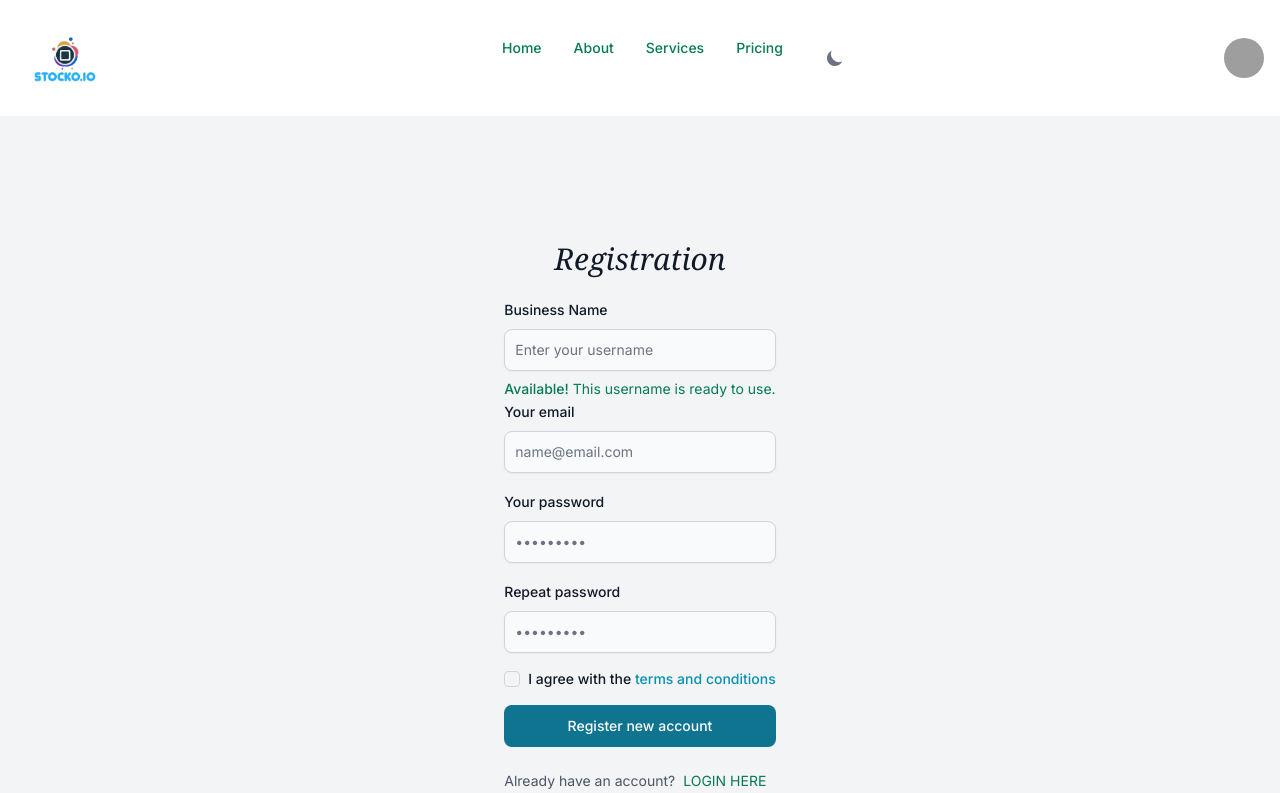
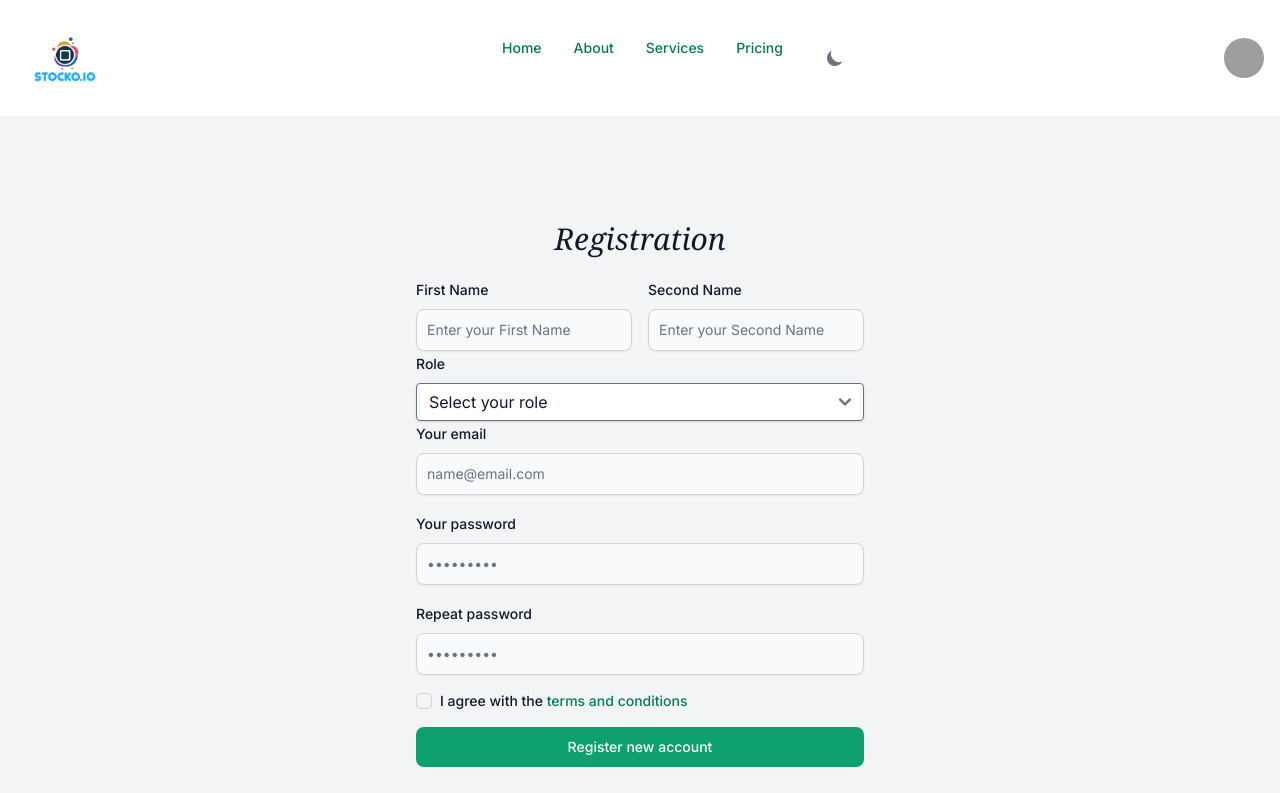
Before and after one commit to Muthomi254/stock.o_fend, a Next.js app: page /register in a window 1280 px wide. Shown: the top 793 px of the page. Built offline with nearby package versions, Linux system fonts and the light colour scheme; grey boxes are pictures that could not be loaded.

Commit message:
(ft):Adding react hot toast for notifications in register, login and forgot password

```diff
--- a/src/app/(pages)/(auth)/forgotPassword/ForgotPassword.jsx
+++ b/src/app/(pages)/(auth)/forgotPassword/ForgotPassword.jsx
@@ -2,15 +2,59 @@
 
 import { Button, Label, TextInput } from 'flowbite-react';
 import Link from 'next/link';
+import React, { useState } from 'react';
+import { useRouter } from 'next/navigation';
+import toast from 'react-hot-toast';
 
 export default function ForgotPassword() {
+
+const router = useRouter();
+const [loading, setLoading] = useState(false);
+
+const handleSubmit = async (e) => {
+  e.preventDefault();
+  setLoading(true); // Set loading state to true during form submission
+
+  // Use toast.promise to handle loading state and toast notifications
+  await toast.promise(
+    submitForm(), // Example function for form submission
+    {
+      loading: 'Resetting...', // Display loading message
+      success: () => {
+        router.push('/login'); // Redirect to ProductTable page on success
+        return toast('Good Job! Password Reset is Successful!', {
+          icon: '👏',
+        }); // Return success message
+      },
+      error: (error) => {
+        console.error('Form submission error:', error);
+        return toast.error('Error while Resetting Password. Please try again later.'); // Return error message
+      },
+    }
+  );
+
+  setLoading(false); // Set loading state to false after form submission completes
+};
+
+const submitForm = async () => {
+  // Simulate form submission function
+  // Replace this with your actual form submission logic
+  // For demonstration purposes, add a delay using setTimeout
+  return new Promise((resolve) => {
+    setTimeout(() => {
+      // Assume form submission is successful
+      resolve();
+    }, 1000); // Simulate 1 second delay
+  });
+};
+
   return (
     <div className="flex flex-col items-center justify-center min-h-screen py-12 bg-gray-100 dark:bg-gray-900 text-gray-900 dark:text-white transition-colors duration-500">
       <span className="text-3xl text-bold font-serif italic pb-5">
         Reset Password
       </span>
 
-      <form className="flex max-w-md flex-col gap-4">
+      <form className="flex max-w-md flex-col gap-4" onSubmit={handleSubmit}>
         <div>
           <div>
             <div className="mb-2 block">
@@ -47,12 +91,14 @@ export default function ForgotPassword() {
             shadow
           />
         </div>
-        <Button
-          className="hover:bg-green-900 hover:dark:bg-green-500"
+
+        <button
+          className="text-white bg-green-500 hover:bg-green-600 focus:ring-4 focus:outline-none focus:ring-green-300 font-medium rounded-lg text-sm w-full sm:w-auto px-5 py-2.5 text-center dark:bg-green-400 dark:hover:bg-green-500 dark:focus:ring-green-700"
           type="submit"
+          disabled={loading}
         >
-          Reset Password
-        </Button>
+          {loading ? 'Resetting...' : 'Reset new Password'}
+        </button>
         <div className="text-sm mt-2">
           <p className="text-gray-600 dark:text-gray-400">
             Don't have an account?{' '}
--- a/src/app/(pages)/(auth)/login/Login.jsx
+++ b/src/app/(pages)/(auth)/login/Login.jsx
@@ -1,14 +1,60 @@
 'use client';
 
+import React, { useState } from 'react';
 import { Button, Checkbox, Label, TextInput } from 'flowbite-react';
 import Link from 'next/link';
+import { useRouter } from 'next/navigation';
+import toast from 'react-hot-toast';
+
 
 export default function LoginForm() {
+
+const router = useRouter();
+const [loading, setLoading] = useState(false);
+
+const handleSubmit = async (e) => {
+  e.preventDefault();
+  setLoading(true); // Set loading state to true during form submission
+
+ // Use toast.promise to handle loading state and toast notifications
+    await toast.promise(
+      submitForm(), // Example function for form submission
+      {
+        loading: 'Logging in...', // Display loading message
+        success: () => {
+          router.push('/HomePage'); // Redirect to ProductTable page on success
+          return toast('Good Job! Login Successful', {
+            icon: '👏',
+          });; // Return success message
+        },
+        error: (error) => {
+          console.error('Form submission error:', error);
+          return toast.error('Error while Login. Please try again later.');
+; // Return error message
+        },
+      }
+    );
+
+    setLoading(false); // Set loading state to false after form submission completes
+  };
+
+const submitForm = async () => {
+  // Simulate form submission function
+  // Replace this with your actual form submission logic
+  // For demonstration purposes, add a delay using setTimeout
+  return new Promise((resolve) => {
+    setTimeout(() => {
+      // Assume form submission is successful
+      resolve();
+    }, 1000); // Simulate 1 second delay
+  });
+};
+
   return (
     <div className="flex flex-col items-center justify-center min-h-screen py-12 bg-gray-100 dark:bg-gray-900 text-gray-900 dark:text-white transition-colors duration-500">
       <span className="text-3xl text-bold font-serif italic pb-5">Login</span>
 
-      <form className="flex max-w-md  flex-col gap-4">
+      <form className="flex max-w-lg flex-col gap-4" onSubmit={handleSubmit}>
         <div>
           <div className="mb-2 block">
             <Label htmlFor="email" value="Your email" />
@@ -51,15 +97,19 @@ export default function LoginForm() {
           </Label>
         </div>
 
-        <Button className="hover:bg-green-900" type="submit">
-          Login
-        </Button>
+        <button
+          className="text-white bg-green-500 hover:bg-green-600 focus:ring-4 focus:outline-none focus:ring-green-300 font-medium rounded-lg text-sm w-full sm:w-auto px-5 py-2.5 text-center dark:bg-green-400 dark:hover:bg-green-500 dark:focus:ring-green-700"
+          type="submit"
+          disabled={loading} // Disable button during form submission
+        >
+          {loading ? 'Logging...' : 'Login'}{' '}
+        </button>
         <div className="text-sm mt-2">
-          <p className="text-gray-600 dark:text-gray-400">
-            Don't have an account?{' '}
+          <p className="text-green-600 dark:text-gray-400">
+            <span className="text-gray-800 dark:text-gray-500"> Don't have an account?</span>
             <Link
               href="/register"
-              className="text-green-600 hover:underline hover:dark:text-green-400  hover:text-green-800 dark:text-green-500"
+              className="text-green-600 hover:underline hover:dark:text-green-400 hover:text-green-800 dark:text-green-500"
             >
               Register here
             </Link>
--- a/src/app/(pages)/(auth)/register/Register.jsx
+++ b/src/app/(pages)/(auth)/register/Register.jsx
@@ -2,31 +2,103 @@
 
 import { Button, Checkbox, Label, TextInput } from 'flowbite-react';
 import Link from 'next/link';
+import React, { useState } from 'react';
+import { useRouter } from 'next/navigation';
+import toast from 'react-hot-toast';
 
 export default function RegistrationForm() {
+
+const router = useRouter();
+const [loading, setLoading] = useState(false);
+
+
+const handleSubmit = async (e) => {
+  e.preventDefault();
+  setLoading(true); // Set loading state to true during form submission
+
+  // Use toast.promise to handle loading state and toast notifications
+  await toast.promise(
+    submitForm(), // Example function for form submission
+    {
+      loading: 'Registering...', // Display loading message
+      success: () => {
+        router.push('/login'); // Redirect to ProductTable page on success
+        return toast('Good Job! Registration is Successful!', {
+          icon: '👏',
+        }); // Return success message
+      },
+      error: (error) => {
+        console.error('Form submission error:', error);
+        return toast.error('Error while Registering. Please try again later.'); // Return error message
+      },
+    }
+  );
+
+  setLoading(false); // Set loading state to false after form submission completes
+};
+
+const submitForm = async () => {
+  // Simulate form submission function
+  // Replace this with your actual form submission logic
+  // For demonstration purposes, add a delay using setTimeout
+  return new Promise((resolve) => {
+    setTimeout(() => {
+      // Assume form submission is successful
+      resolve();
+    }, 1000); // Simulate 1 second delay
+  });
+};
+
   return (
     <div className="flex flex-col items-center justify-center min-h-screen py-12 bg-gray-100 dark:bg-gray-900 text-gray-900 dark:text-white transition-colors duration-500">
       <span className="text-3xl text-bold font-serif italic pb-5">
         Registration
       </span>
 
-      <form className="flex max-w-md flex-col gap-4">
+      <form className="flex max-w-md flex-col gap-4 " onSubmit={handleSubmit}>
         <div>
-          <div>
+          <div className="flex space-x-4">
+            <div className="flex flex-col">
+              <div className="mb-2 block">
+                <Label htmlFor="firstName" value="First Name" />
+              </div>
+              <TextInput
+                id="firstName"
+                type="text"
+                placeholder="Enter your First Name"
+                required
+                shadow
+              />
+            </div>
+            <div className="flex flex-col">
+              <div className="mb-2 block">
+                <Label htmlFor="secondName" value="Second Name" />
+              </div>
+              <TextInput
+                id="secondName"
+                type="text"
+                placeholder="Enter your Second Name"
+                required
+                shadow
+              />
+            </div>
+          </div>
+          <div className="flex flex-col">
             <div className="mb-2 block">
-              <Label htmlFor="username" value="Business Name" />
+              <Label htmlFor="role" value="Role" />
             </div>
-            <TextInput
-              id="username"
-              type="text"
-              placeholder="Enter your username"
+            <select
+              id="role"
+              className="shadow appearance-none border rounded w-full py-2 px-3 dartext-white dark:bg-gray-700 leading-tight focus:outline-none focus:shadow-outline"
               required
-              shadow
-            />
-            <p className="mt-2 text-sm text-green-600 dark:text-green-500">
-              <span className="font-medium">Available!</span> This username is
-              ready to use.
-            </p>
+            >
+              <option defaultValue="" disabled selected>
+                Select your role
+              </option>
+              <option defaultValue="admin">Admin</option>
+              <option defaultValue="supervisor">Supervisor</option>
+              <option defaultValue="Cashier">Cashier</option>
+            </select>
           </div>
 
           <div className="mb-2 block">
@@ -71,15 +143,19 @@ export default function RegistrationForm() {
             I agree with the&nbsp;
             <Link
               href="#"
-              className="text-cyan-600 hover:underline dark:text-cyan-500"
+              className="text-green-600 hover:underline dark:text-green-500"
             >
               terms and conditions
             </Link>
           </Label>
         </div>
-        <Button className="hover:bg-green-900" type="submit">
-          Register new account
-        </Button>
+        <button
+          className="text-white bg-green-500 hover:bg-green-600 focus:ring-4 focus:outline-none focus:ring-green-300 font-medium rounded-lg text-sm w-full sm:w-auto px-5 py-2.5 text-center dark:bg-green-400 dark:hover:bg-green-500 dark:focus:ring-green-700"
+          type="submit"
+          disabled={loading}
+        >
+          {loading ? 'Registering...' : 'Register new account'}
+        </button>
         <div className="text-sm mt-2">
           <p className="text-gray-600 dark:text-gray-400">
             Already have an account?
```
